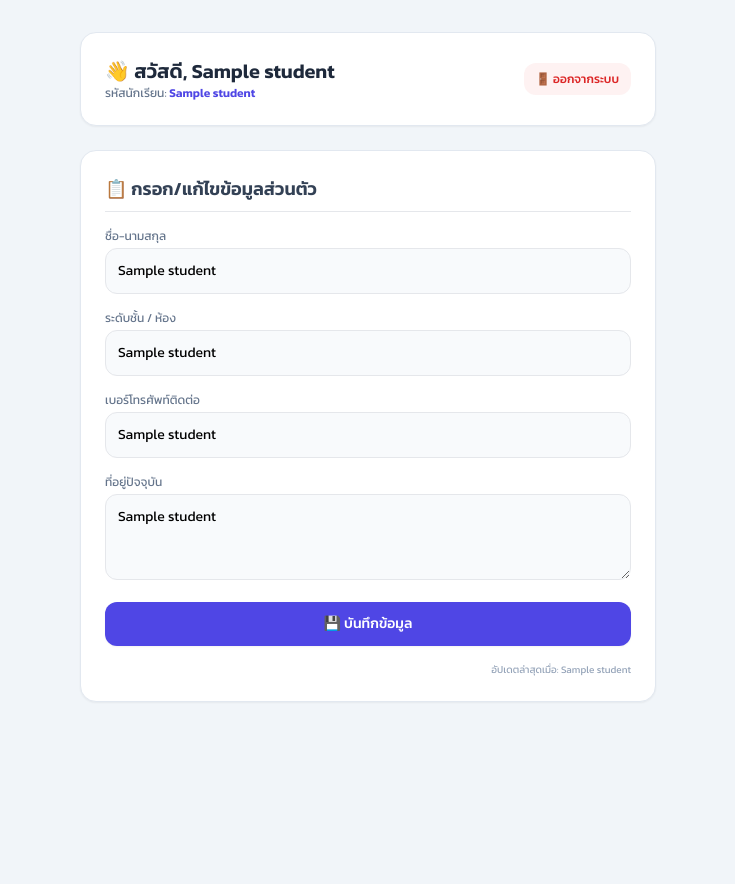
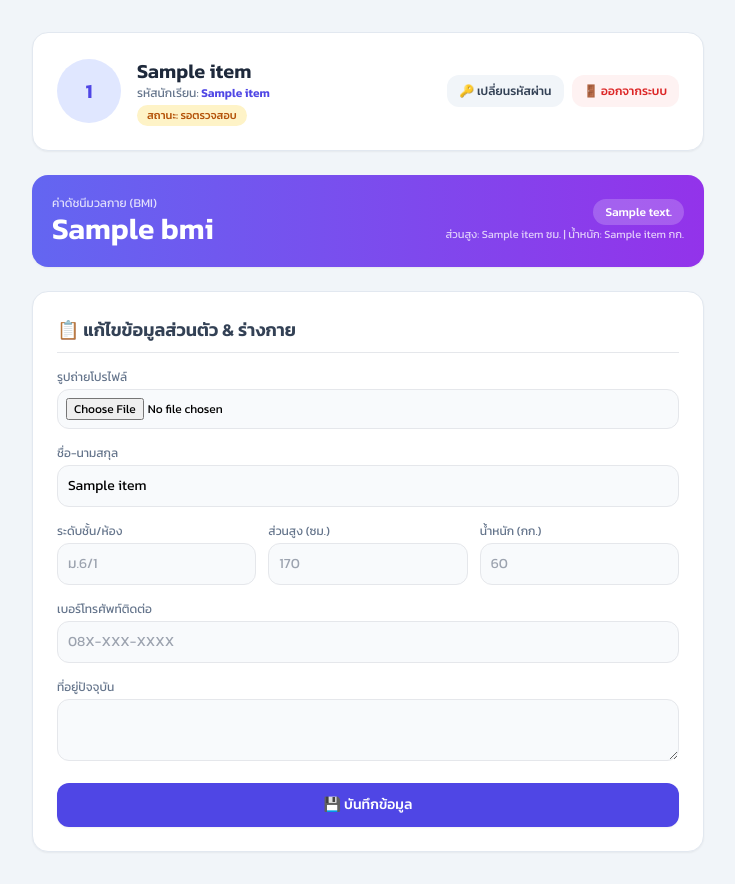
Before and after one commit to sittisak2009/student-web, a Flask app: template templates/student_profile.html in a window 1280 px wide. Shown: the whole page, without its empty margins (272-1007 px from the left). Before the commit the page ends 702 px from the top, so only its background shows below. Run offline with Flask 3, Linux system fonts and the light colour scheme; the template is opened without the code that fills it: most values are stand-ins (such as "Sample title", 1, 10 or a date in 2020); some libraries are stand-ins or nearby versions.

Commit message:
Update student_profile.html

```diff
--- a/templates/student_profile.html
+++ b/templates/student_profile.html
@@ -9,49 +9,88 @@
     <style> body { font-family: 'Kanit', sans-serif; } </style>
 </head>
 <body class="bg-slate-100 min-h-screen p-4 md:p-8">
-    <div class="max-w-xl mx-auto space-y-6">
+    <div class="max-w-2xl mx-auto space-y-6">
 
-        <div class="bg-white p-6 rounded-2xl shadow-sm border border-slate-200 flex justify-between items-center">
-            <div>
-                <h1 class="text-xl font-bold text-slate-800">👋 สวัสดี, {{ student[3] }}</h1>
-                <p class="text-xs text-slate-500">รหัสนักเรียน: <span class="font-semibold text-indigo-600">{{ student[1] }}</span></p>
+        <div class="bg-white p-6 rounded-2xl shadow-sm border border-slate-200 flex flex-col md:flex-row justify-between items-center gap-4">
+            <div class="flex items-center gap-4">
+                {% if s[9] %}
+                    <img src="/static/uploads/{{ s[9] }}" class="w-16 h-16 rounded-full object-cover border-2 border-indigo-500">
+                {% else %}
+                    <div class="w-16 h-16 rounded-full bg-indigo-100 text-indigo-600 flex items-center justify-center font-bold text-xl">
+                        {{ s[3][0] }}
+                    </div>
+                {% endif %}
+                <div>
+                    <h1 class="text-xl font-bold text-slate-800">{{ s[3] }}</h1>
+                    <p class="text-xs text-slate-500">รหัสนักเรียน: <span class="font-semibold text-indigo-600">{{ s[1] }}</span></p>
+                    <span class="inline-block mt-1 text-[11px] px-2.5 py-0.5 rounded-full font-medium
+                        {% if s[10] == 'อนุมัติแล้ว' %}bg-emerald-100 text-emerald-700
+                        {% elif s[10] == 'ต้องแก้ไข' %}bg-rose-100 text-rose-700
+                        {% else %}bg-amber-100 text-amber-700{% endif %}">
+                        สถานะ: {{ s[10] or 'รอตรวจสอบ' }}
+                    </span>
+                </div>
             </div>
-            <a href="/logout" class="bg-red-50 text-red-600 hover:bg-red-100 text-xs py-2 px-3 rounded-xl font-medium transition">
-                🚪 ออกจากระบบ
-            </a>
+            <div class="flex gap-2">
+                <a href="/change_password" class="bg-slate-100 hover:bg-slate-200 text-slate-700 text-xs py-2 px-3 rounded-xl font-medium transition">🔑 เปลี่ยนรหัสผ่าน</a>
+                <a href="/logout" class="bg-red-50 hover:bg-red-100 text-red-600 text-xs py-2 px-3 rounded-xl font-medium transition">🚪 ออกจากระบบ</a>
+            </div>
         </div>
 
+        {% if bmi %}
+        <div class="bg-gradient-to-r from-indigo-500 to-purple-600 text-white p-5 rounded-2xl shadow-sm flex justify-between items-center">
+            <div>
+                <p class="text-xs opacity-80">ค่าดัชนีมวลกาย (BMI)</p>
+                <div class="text-3xl font-bold">{{ bmi }}</div>
+            </div>
+            <div class="text-right">
+                <span class="bg-white/20 px-3 py-1 rounded-full text-xs font-medium">{{ bmi_text }}</span>
+                <p class="text-[11px] opacity-75 mt-1">ส่วนสูง: {{ s[7] }} ซม. | น้ำหนัก: {{ s[8] }} กก.</p>
+            </div>
+        </div>
+        {% endif %}
+
         <div class="bg-white p-6 rounded-2xl shadow-sm border border-slate-200 space-y-4">
-            <h2 class="text-lg font-semibold text-slate-700 border-b pb-2">📋 กรอก/แก้ไขข้อมูลส่วนตัว</h2>
+            <h2 class="text-lg font-semibold text-slate-700 border-b pb-2">📋 แก้ไขข้อมูลส่วนตัว & ร่างกาย</h2>
 
-            <form action="/student/update" method="POST" class="space-y-4">
+            <form action="/student/update" method="POST" enctype="multipart/form-data" class="space-y-4">
+                <div>
+                    <label class="block text-xs text-slate-500 mb-1">รูปถ่ายโปรไฟล์</label>
+                    <input type="file" name="profile_img" accept="image/*" class="w-full text-xs bg-slate-50 p-2 border rounded-xl">
+                </div>
                 <div>
                     <label class="block text-xs text-slate-500 mb-1">ชื่อ-นามสกุล</label>
-                    <input type="text" name="fullname" value="{{ student[3] }}" required class="w-full p-3 bg-slate-50 border rounded-xl text-sm outline-none focus:ring-2 focus:ring-indigo-500">
+                    <input type="text" name="fullname" value="{{ s[3] }}" required class="w-full p-2.5 bg-slate-50 border rounded-xl text-sm outline-none">
                 </div>
-                <div>
-                    <label class="block text-xs text-slate-500 mb-1">ระดับชั้น / ห้อง</label>
-                    <input type="text" name="grade" value="{{ student[4] or '' }}" placeholder="เช่น ม.6/1" class="w-full p-3 bg-slate-50 border rounded-xl text-sm outline-none focus:ring-2 focus:ring-indigo-500">
+                <div class="grid grid-cols-3 gap-3">
+                    <div>
+                        <label class="block text-xs text-slate-500 mb-1">ระดับชั้น/ห้อง</label>
+                        <input type="text" name="grade" value="{{ s[4] or '' }}" placeholder="ม.6/1" class="w-full p-2.5 bg-slate-50 border rounded-xl text-sm outline-none">
+                    </div>
+                    <div>
+                        <label class="block text-xs text-slate-500 mb-1">ส่วนสูง (ซม.)</label>
+                        <input type="number" step="0.1" name="height" value="{{ s[7] or '' }}" placeholder="170" class="w-full p-2.5 bg-slate-50 border rounded-xl text-sm outline-none">
+                    </div>
+                    <div>
+                        <label class="block text-xs text-slate-500 mb-1">น้ำหนัก (กก.)</label>
+                        <input type="number" step="0.1" name="weight" value="{{ s[8] or '' }}" placeholder="60" class="w-full p-2.5 bg-slate-50 border rounded-xl text-sm outline-none">
+                    </div>
                 </div>
                 <div>
                     <label class="block text-xs text-slate-500 mb-1">เบอร์โทรศัพท์ติดต่อ</label>
-                    <input type="text" name="phone" value="{{ student[5] or '' }}" placeholder="08X-XXX-XXXX" class="w-full p-3 bg-slate-50 border rounded-xl text-sm outline-none focus:ring-2 focus:ring-indigo-500">
+                    <input type="text" name="phone" value="{{ s[5] or '' }}" placeholder="08X-XXX-XXXX" class="w-full p-2.5 bg-slate-50 border rounded-xl text-sm outline-none">
                 </div>
                 <div>
                     <label class="block text-xs text-slate-500 mb-1">ที่อยู่ปัจจุบัน</label>
-                    <textarea name="address" rows="3" placeholder="บ้านเลขที่ ถนน ซอย ตำบล..." class="w-full p-3 bg-slate-50 border rounded-xl text-sm outline-none focus:ring-2 focus:ring-indigo-500">{{ student[6] or '' }}</textarea>
+                    <textarea name="address" rows="2" class="w-full p-2.5 bg-slate-50 border rounded-xl text-sm outline-none">{{ s[6] or '' }}</textarea>
                 </div>
 
                 <button type="submit" class="w-full py-3 bg-indigo-600 hover:bg-indigo-700 text-white rounded-xl text-sm font-medium transition shadow-sm">
                     💾 บันทึกข้อมูล
                 </button>
             </form>
-
-            {% if student[7] %}
-            <p class="text-right text-[10px] text-slate-400">อัปเดตล่าสุดเมื่อ: {{ student[7] }}</p>
-            {% endif %}
         </div>
 
     </div>
 </body>
-</html>
+    </html>
```
